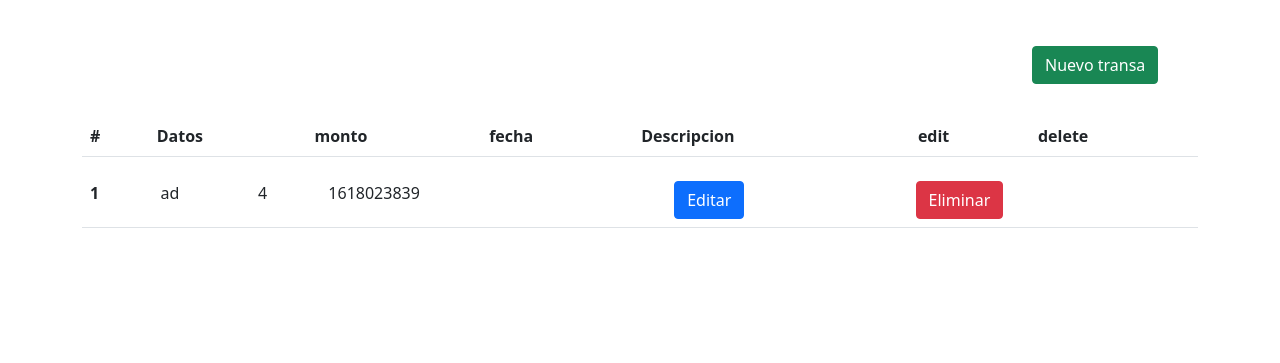
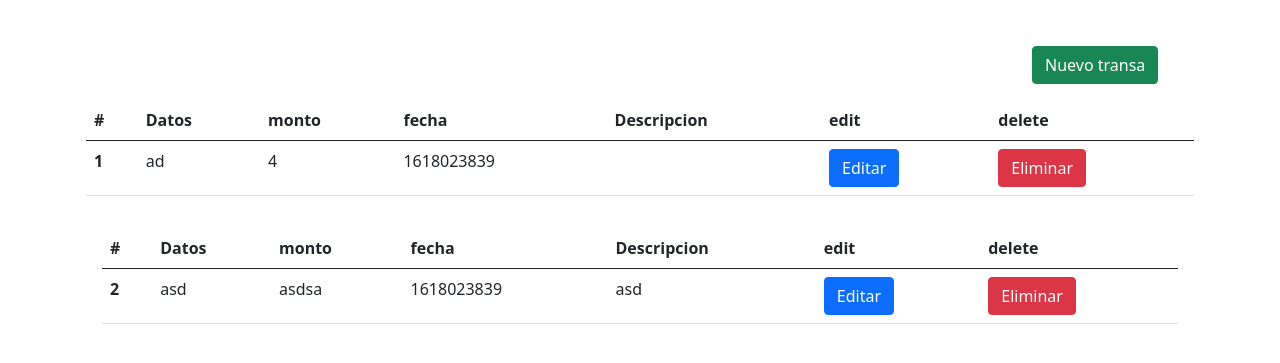
Before and after one commit to Trevolt11/transacciones, a PHP site: page / in a window 1280 px wide. Shown: the part 56-419 px from the top of the page. Run offline with PHP 8.4, Linux system fonts and the light colour scheme; lists and menus that the app fills with data are empty.

Commit message:
Cambio en como se muestran los datos

```diff
--- a/index.php
+++ b/index.php
@@ -31,8 +31,8 @@ $transas = $service->GetList();
 
     </div>
 </div>
-
-                <table class="table">
+<!--
+            <table class="table">
             <thead>
                 <tr>
                     <th scope="col">#</th>
@@ -43,7 +43,7 @@ $transas = $service->GetList();
                     <th scope="col">edit</th>
                     <th scope="col">delete</th>
                 </tr>
-            </thead>
+            </thead>-->
 
 <div class="row">
 
@@ -60,6 +60,18 @@ $transas = $service->GetList();
     <div class="card-body">
 
                 <table class="table">
+
+            <thead>
+                <tr>
+                    <th scope="col">#</th>
+                    <th scope="col">Datos</th>
+                    <th scope="col">monto</th>
+                    <th scope="col">fecha</th>
+                    <th scope="col">Descripcion</th>
+                    <th scope="col">edit</th>
+                    <th scope="col">delete</th>
+                </tr>
+            </thead>
             <tbody>
                 <tr>
                     <th scope="row"><?= $hero->Id?></th>
--- a/transas/data/transas.json
+++ b/transas/data/transas.json
@@ -1 +1 @@
-[{"Id":1,"Name":"ad","Apellido":"4","Description":""}]
+[{"Id":1,"Name":"ad","Apellido":"4","Description":""},{"Id":2,"Name":"asd","Apellido":"asdsa","Description":"asd"}]
```
